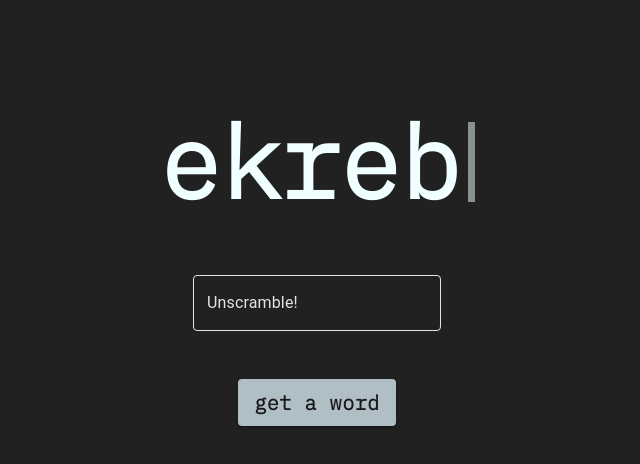
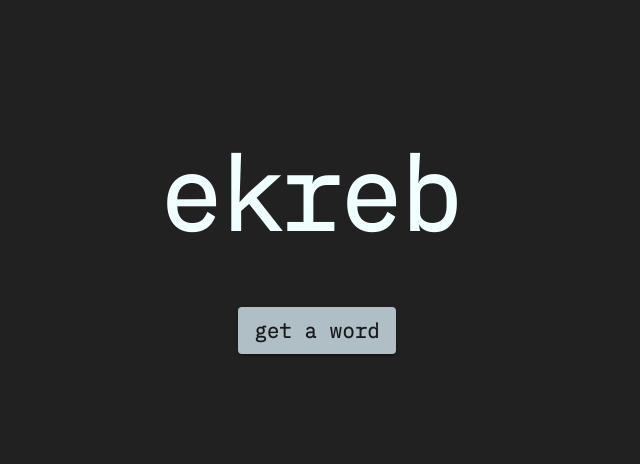
Before and after one commit to stevenysy/ekreb, a React (Create React App) app in the folder ekreb-frontend/: page / in a window 1280 px wide. Shown: the top 464 px of the page, without its empty margins (323-963 px from the left). Built offline with nearby package versions, Linux system fonts and the light colour scheme.

Commit message:
render fetched word to app, implement loading spinner

```diff
--- a/ekreb-frontend/src/App.js
+++ b/ekreb-frontend/src/App.js
@@ -1,16 +1,39 @@
+import { useState } from "react";
+import Title from "./Title";
 import GetWordBtn from "./GetWordBtn";
 import GuessForm from "./GuessForm";
+import LoadingText from "./LoadingText";
 
 function App() {
-  const title = "ekreb";
+  const [title, setTitle] = useState("ekreb");
+  const [display, setDisplay] = useState(false);
+  const [isLoading, setIsLoading] = useState(false);
+
+  const handleClick = async () => {
+    const requestOptions = {
+      method: "GET",
+      redirect: "follow",
+    };
+    setIsLoading(true);
+
+    try {
+      const response = await fetch("/api/v1/words", requestOptions);
+      const { data } = await response.json();
+      console.log(data);
+      setIsLoading(false);
+      setTitle(data.scrambledWord);
+      setDisplay(true);
+    } catch (err) {
+      console.error(err);
+    }
+  };
 
   return (
     <div className="App">
-      <div className="title">
-        <h1>{title}</h1>
-      </div>
-      <GuessForm />
-      <GetWordBtn />
+      <Title word={title} />
+      {display && <GuessForm />}
+      <GetWordBtn handleClick={handleClick} />
+      {isLoading && <LoadingText text={"fetching a word..."} />}
     </div>
   );
 }
--- a/ekreb-frontend/src/GetWordBtn.js
+++ b/ekreb-frontend/src/GetWordBtn.js
@@ -1,4 +1,3 @@
-import * as model from "./model";
 import { createTheme, ThemeProvider } from "@mui/material/styles";
 import { blueGrey } from "@mui/material/colors";
 import Button from "@mui/material/Button";
@@ -28,41 +27,30 @@ const theme = createTheme({
  * Creates a component for the button to fetch a word from the backend
  * @returns component for the button to fetch a word from the backend
  */
-const GetWordBtn = () => {
-  const handleClick = async () => {
-    const requestOptions = {
-      method: "GET",
-      redirect: "follow",
-    };
+const GetWordBtn = ({ handleClick }) => {
+  // const handleClick = async () => {
+  //   const requestOptions = {
+  //     method: "GET",
+  //     redirect: "follow",
+  //   };
 
-    try {
-      const response = await fetch("/api/v1/words", requestOptions);
-      const { data } = await response.json();
-      model.state.word = data;
-      console.log(data);
-      console.log(model.state.word);
-    } catch (err) {
-      console.error(err);
-    }
-
-    // fetch("/api/v1/words", requestOptions)
-    //   .then((response) => response.json())
-    //   .then((result) => {
-    //     model.state.word = result.data;
-    //     console.log(result.data);
-    //     console.log(model.state.word);
-    //   })
-    //   .catch((error) => console.log("error", error));
-  };
+  //   try {
+  //     const response = await fetch("/api/v1/words", requestOptions);
+  //     const { data } = await response.json();
+  //     console.log(data);
+  //   } catch (err) {
+  //     console.error(err);
+  //   }
+  // };
 
   return (
-    <ThemeProvider theme={theme}>
-      <div className="buttons">
+    <div className="buttons">
+      <ThemeProvider theme={theme}>
         <Button variant="contained" onClick={handleClick}>
           Get a word
         </Button>
-      </div>
-    </ThemeProvider>
+      </ThemeProvider>
+    </div>
   );
 };
 
--- /dev/null
+++ b/ekreb-frontend/src/LoadingText.js
@@ -0,0 +1,12 @@
+const Spinner = () => <div className="loader"></div>;
+
+const LoadingText = ({ text }) => {
+  return (
+    <div className="loading-text">
+      <Spinner />
+      <span>{text}</span>
+    </div>
+  );
+};
+
+export default LoadingText;
--- /dev/null
+++ b/ekreb-frontend/src/Title.js
@@ -0,0 +1,9 @@
+const Title = ({ word }) => {
+  return (
+    <div className="title">
+      <h1>{word}</h1>
+    </div>
+  );
+};
+
+export default Title;
--- a/ekreb-frontend/src/index.css
+++ b/ekreb-frontend/src/index.css
@@ -4,6 +4,7 @@
   margin: 0;
   font-family: "IBM Plex Mono", monospace;
   color: #333;
+  box-sizing: border-box;
 }
 
 body {
@@ -20,7 +21,7 @@ body {
   color: azure;
   font-size: 100px;
   align-items: center;
-  margin-top: 6rem;
+  margin-top: 8rem;
   gap: 8px
 }
 
@@ -49,3 +50,34 @@ body {
   justify-content: center;
   margin-top: 3rem;
 }
+
+.loading-text {
+  display: flex;
+  justify-content: center;
+  margin-top: 10px;
+}
+
+.loading-text span {
+  color: azure;
+  font-size: small;
+  font-weight: bold;
+  margin-left: 0.5rem;
+}
+
+.loader {
+  border: 3px solid #f3f3f3;
+  border-top: 3px solid #3498db;
+  border-radius: 50%;
+  width: 10px;
+  height: 10px;
+  animation: spin 1s linear infinite;
+}
+
+@keyframes spin {
+  0% {
+    transform: rotate(0deg);
+  }
+  100% {
+    transform: rotate(360deg);
+  }
+}
--- a/ekreb-frontend/src/model.js
+++ /dev/null
@@ -1,3 +0,0 @@
-export const state = {
-  word: {},
-};
```
Also changed, not shown: 1 other file (tests, documents, lock files or other folders).
